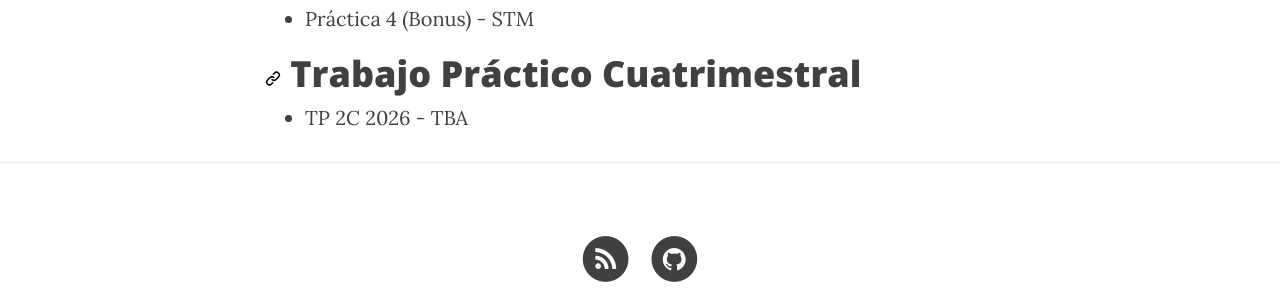
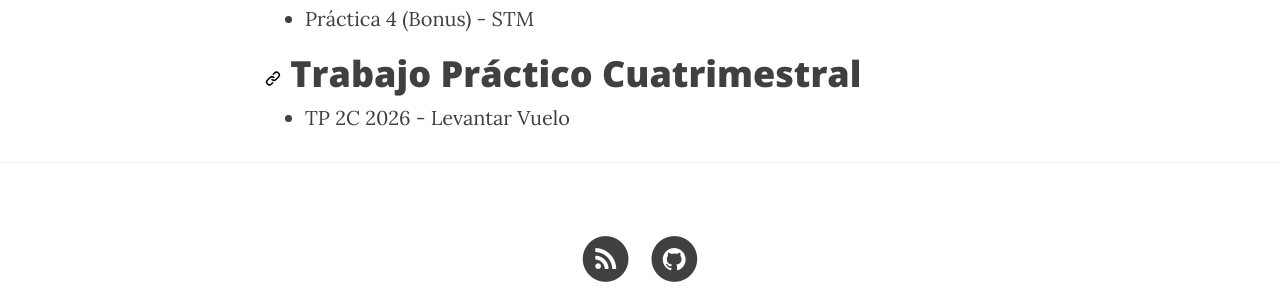
Before and after one commit to arquitecturas-concurrentes/arquitecturas-concurrentes.github.io, a Jekyll site: the page built from cursada.md, in a window 1280 px wide and 900 px high, scrolled down 2507 px. Shown: the part 498-798 px from the top of the window. Built offline with Jekyll 4.4.1, drawn with Linux system fonts in a browser that asks for light colours; nearby versions of some CDN libraries.

Commit message:
Update cursada.md

```diff
--- a/cursada.md
+++ b/cursada.md
@@ -48,4 +48,4 @@
 # Trabajo Práctico Cuatrimestral #
 
 
-* [TP 2C 2026 - TBA]()
+* [TP 2C 2026 - Levantar Vuelo](https://docs.google.com/document/d/1q60btPP8ly2DZL3jGqfnVAj7K5YQWQvRlGmd7fG5t1k/edit?usp=sharing)
```
